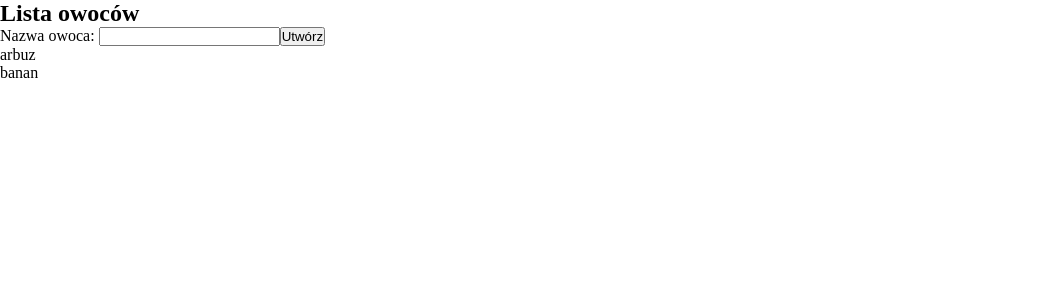
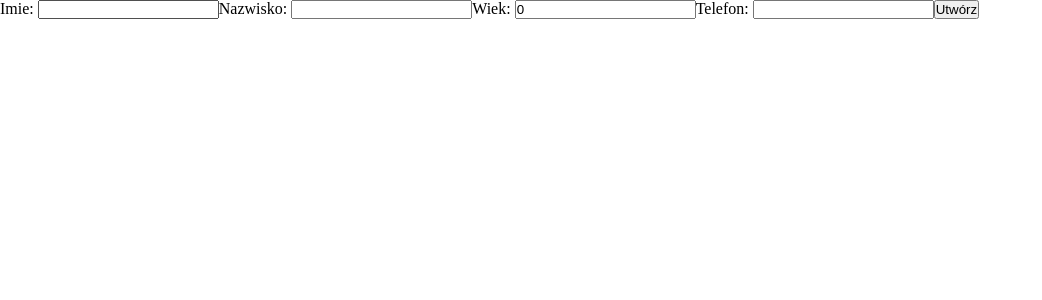
Before and after one commit to szu-szy/react-pol32, a React (Create React App) app: page / in a window 1280 px wide. Shown: the top 300 px of the page, without its empty margins (0-1042 px from the left). Built offline with nearby package versions, Linux system fonts and the light colour scheme.

Commit message:
created ProfileForm

```diff
--- /dev/null
+++ b/src/06.04.2024/ProfileForm/index.tsx
@@ -0,0 +1,73 @@
+import { ChangeEvent, FormEvent, useState } from "react";
+
+export const ProfileForm = () => {
+  const [formState, setFormState] = useState({
+    firstName: "",
+    lastName: "",
+    age: 0,
+    phone: "",
+  });
+  // tworzymy stan komponentu
+
+  const handleValue = (event: ChangeEvent<HTMLInputElement>) => {
+    const { name, value } = event.target;
+    console.log(name, value);
+    setFormState((prev) => ({
+      ...prev,
+      // odczyt danych i ustawianie danych z obiektu formState formState[firstName] = "imie" === formState.firstName = "imie"
+      [name]: value,
+    }));
+  };
+
+  const handleSubmit = (event: FormEvent<HTMLFormElement>) => {
+    event.preventDefault();
+    const { firstName, lastName, age, phone } = formState;
+    console.log(firstName, lastName, age, phone);
+  };
+
+  return (
+    <form onSubmit={handleSubmit}>
+      <label htmlFor="firstName">
+        Imie:{" "}
+        <input
+          type="text"
+          id="firstName"
+          name="firstName"
+          value={formState.firstName}
+          onChange={handleValue}
+        />
+      </label>
+      <label htmlFor="lastName">
+        Nazwisko:{" "}
+        <input
+          type="text"
+          id="lastName"
+          name="lastName"
+          value={formState.lastName}
+          onChange={handleValue}
+        />
+      </label>
+      <label htmlFor="age">
+        Wiek:{" "}
+        <input
+          type="number"
+          name="age"
+          id="age"
+          value={formState.age}
+          onChange={handleValue}
+        />
+      </label>
+      <label htmlFor="phone">
+        Telefon:{" "}
+        <input
+          type="text"
+          id="phone"
+          name="phone"
+          value={formState.phone}
+          onChange={handleValue}
+        />
+      </label>
+      <button type="submit">Utwórz</button>
+    </form>
+  );
+};
--- a/src/App.tsx
+++ b/src/App.tsx
@@ -12,6 +12,7 @@ import { FunctionTimer } from "./06.04.2024/FunctionTimer";
 import { LoginForm } from "./06.04.2024/LoginForm";
 import { ElementList } from "./06.04.2024/ElementList";
 import { Fruits } from "./06.04.2024/Fruits";
+import { ProfileForm } from "./06.04.2024/ProfileForm";
 
 const getItem = (text: string) => {};
 
@@ -83,7 +84,8 @@ class App extends Component<{}, AppState> {
         {this.state.isLoginFormVisible && (
           <LoginForm initLogin="typical login" initPass="<PASSWORD>" />
         )} */}
-        <Fruits />
+        {/* <Fruits /> */}
+        <ProfileForm />
         {/* <ElementList initTab={["element 1", "element 2", "element 3"]} /> */}
       </div>
     );
```
